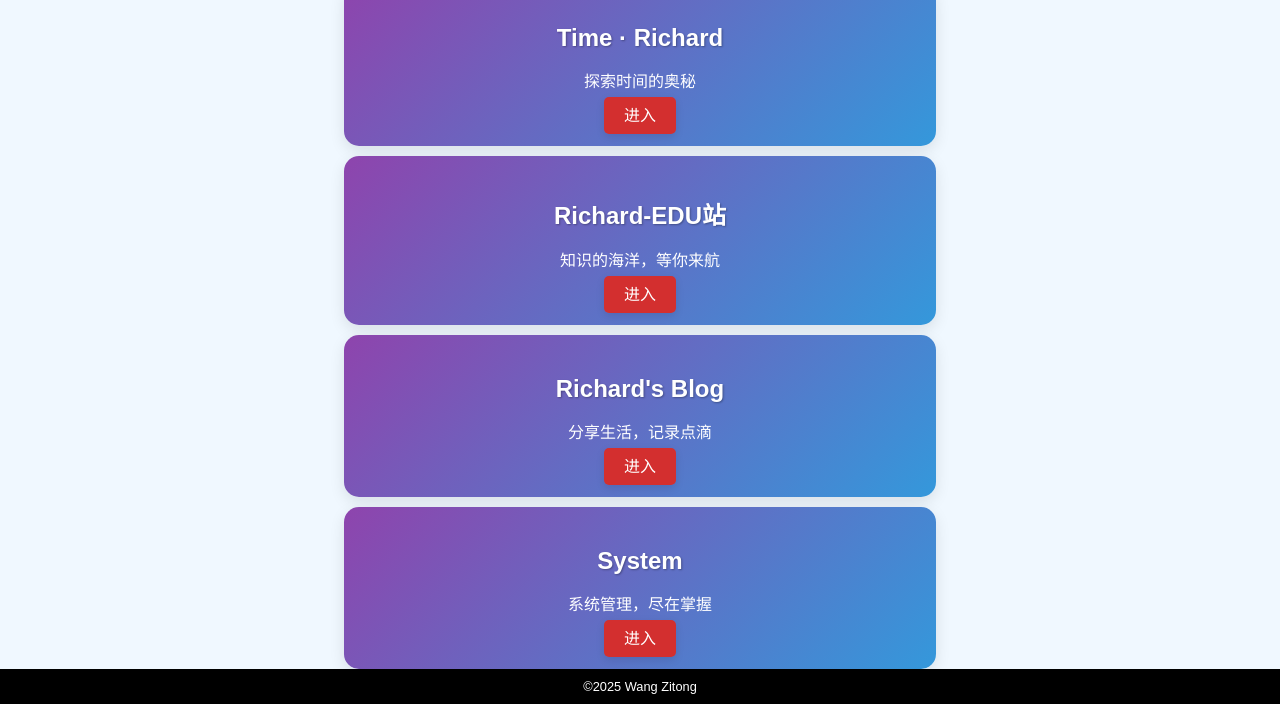
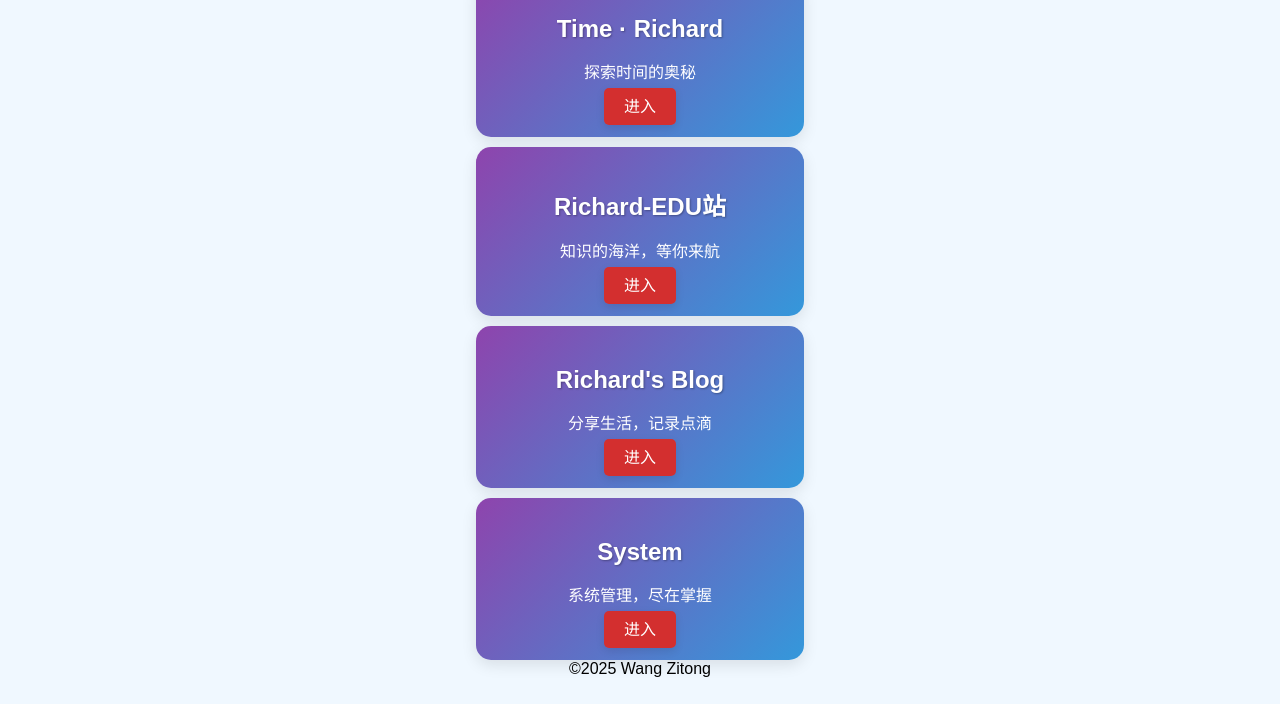
Before and after one commit to GDBDwang/Landing-Page, a plain HTML site: page mobile/index.html in a window 1280 px wide. Shown: the part 96-800 px from the top of the page. Drawn offline with Linux system fonts and the light colour scheme.

Commit message:
Add files via upload

```diff
--- a/mobile/index.html
+++ b/mobile/index.html
@@ -1,3 +1,4 @@
+
 <!DOCTYPE html>
 <html lang="zh-CN">
 <head>
@@ -17,19 +18,32 @@
             flex-direction: column;
             align-items: center;
             justify-content: center;
+            overflow: hidden; /* 防止内容溢出 */
         }
+
+        /* 保证页面在16:9的手机屏幕上完整显示 */
+        @media (max-aspect-ratio: 16/9) {
+            body, html {
+                height: 100vh; /* 视口高度 */
+                width: 100vw;  /* 视口宽度 */
+            }
+        }
+
         header h1 {
             font-size: 2.5em; /* 适当减小字体大小 */
             color: #34495e; /* 修改标题颜色为深蓝色 */
             margin: 0;
         }
+
         .container {
             width: 90%; /* 调整宽度以适应小屏幕 */
             display: flex;
             flex-wrap: wrap;
             gap: 10px; /* 减小间距 */
             justify-content: center;
+            max-width: 600px; /* 限制最大宽度，保证内容不过宽 */
         }
+
         .module {
             background: linear-gradient(135deg, #8e44ad, #3498db); /* 修改为更加亮丽炫酷的渐变颜色 */
             border-radius: 15px; /* 减小圆角半径 */
@@ -39,17 +53,20 @@
             text-align: center;
             padding: 20px;
         }
+
         .module h2 {
             font-size: 1.5em; /* 适当减小字体大小 */
             color: #fff;
             text-shadow: 1px 1px 2px rgba(0, 0, 0, 0.3);
             margin-bottom: 10px;
         }
+
         .module p {
             color: #fff;
             font-size: 1em; /* 适当减小字体大小 */
             margin-bottom: 10px;
         }
+
         .module a {
             color: #fff;
             text-decoration: none;
@@ -58,17 +75,6 @@
             border-radius: 5px;
             transition: background-color 0.3s;
             box-shadow: 0 3px 8px rgba(0, 0, 0, 0.1);
-        }
-        footer {
-            position: fixed;
-            bottom: 0;
-            left: 0;
-            width: 100%;
-            background-color: #000;
-            color: #fff;
-            text-align: center;
-            padding: 10px 0;
-            font-size: 0.8em; /* 适当减小字体大小 */
         }
     </style>
 </head>
```
